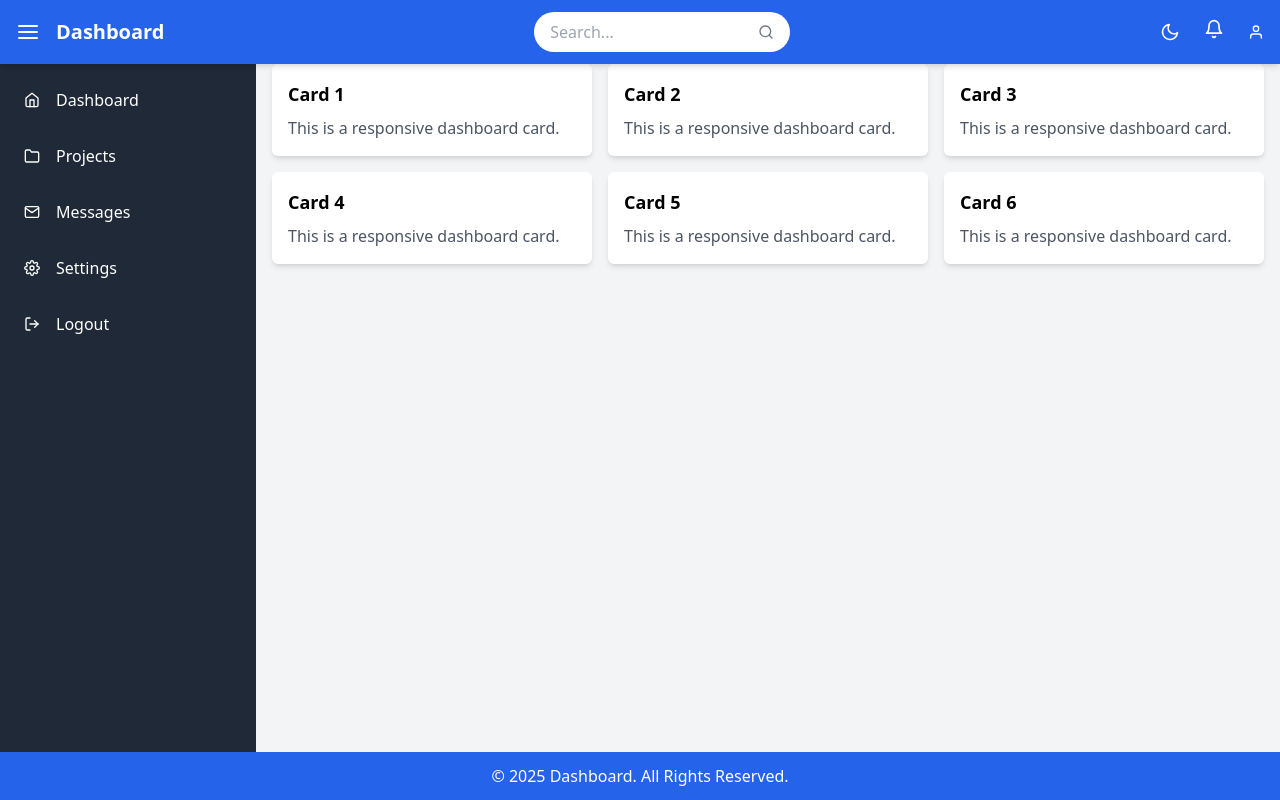
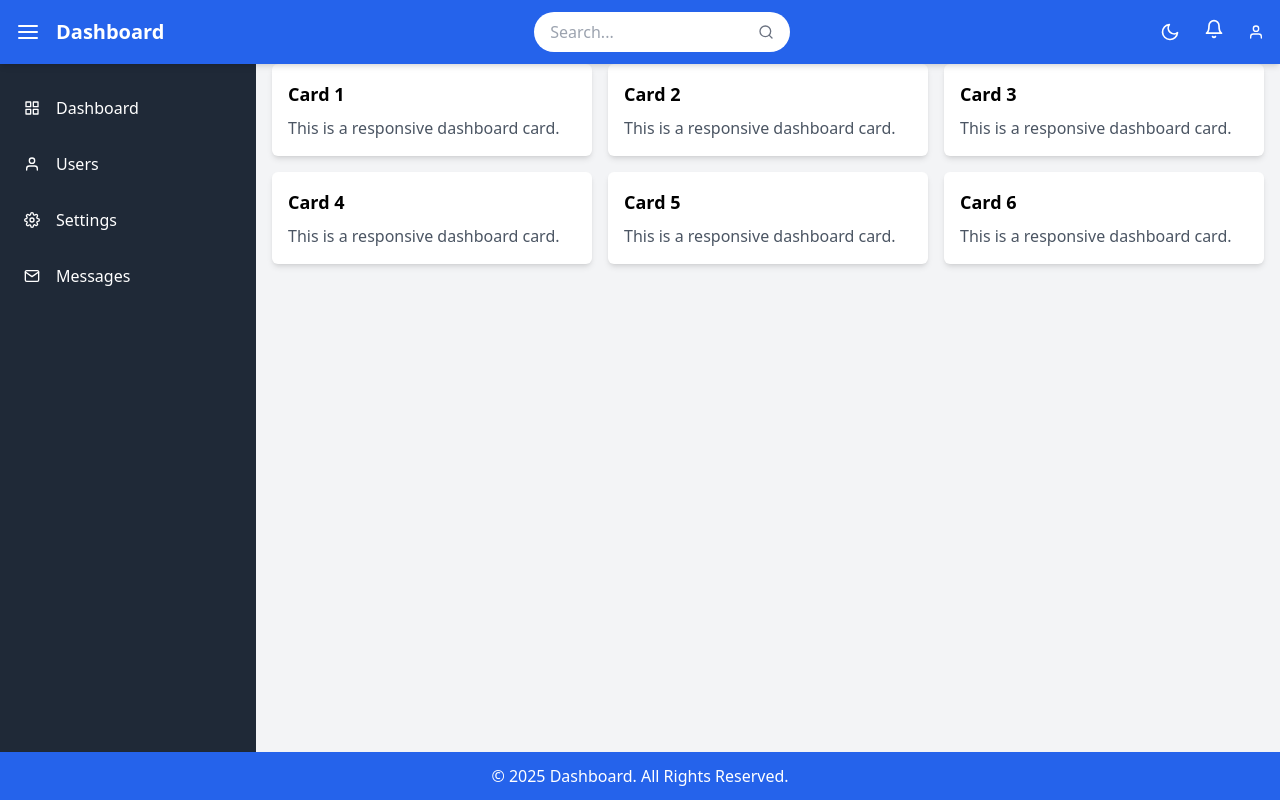
Before and after one commit to hr-pommala/sphuta-tms-freelancer-ui, a React (Vite) app: page / in a window 1280 px wide. Built offline with nearby package versions, Linux system fonts and the light colour scheme.

Commit message:
Dark mode and left side menu style updated.

```diff
--- a/src/fragments/Header.jsx
+++ b/src/fragments/Header.jsx
@@ -1,4 +1,4 @@
-import React, { useState, useEffect } from "react";
+import React, { useState } from "react";
 import {
   FiMenu,
   FiSearch,
@@ -10,22 +10,12 @@
   FiSettings,
 } from "react-icons/fi";
 
-const Header = ({ toggleSidebar }) => {
-  const [isDarkMode, setIsDarkMode] = useState(false);
+const Header = ({ toggleSidebar, isDarkMode, setIsDarkMode }) => {
   const [isNotificationsOpen, setIsNotificationsOpen] = useState(false);
   const [isProfileOpen, setIsProfileOpen] = useState(false);
 
-  // Apply dark mode class to <html> or <body>
-  useEffect(() => {
-    if (isDarkMode) {
-      document.documentElement.classList.add("dark");
-    } else {
-      document.documentElement.classList.remove("dark");
-    }
-  }, [isDarkMode]);
-
   return (
-    <header className="flex justify-between items-center px-4 py-3 bg-blue-600 text-white shadow-md fixed top-0 left-0 right-0 z-50 h-16 dark:bg-gray-900">
+    <header className="flex justify-between items-center px-4 py-3 bg-blue-600 dark:bg-gray-900 text-white shadow-md fixed top-0 left-0 right-0 z-50 h-16">
       {/* Left: Logo and Sidebar Toggle */}
       <div className="flex items-center space-x-4">
         <button className="text-2xl" onClick={toggleSidebar}>
@@ -58,12 +48,12 @@
         </button>
 
         {/* Notifications */}
-        <div className="relative">
-          <button
-            className="text-xl"
-            onClick={() => setIsNotificationsOpen(!isNotificationsOpen)}
-            title="Notifications"
-          >
+        <div
+          className="relative"
+          onMouseEnter={() => setIsNotificationsOpen(true)}
+          onMouseLeave={() => setIsNotificationsOpen(false)}
+        >
+          <button className="text-xl" title="Notifications">
             <FiBell />
           </button>
           {isNotificationsOpen && (
--- a/src/fragments/Layout.jsx
+++ b/src/fragments/Layout.jsx
@@ -6,30 +6,37 @@
 
 const Layout = () => {
   const [isSidebarOpen, setIsSidebarOpen] = useState(true);
+  const [isDarkMode, setIsDarkMode] = useState(false);
 
   const toggleSidebar = () => setIsSidebarOpen(!isSidebarOpen);
 
   return (
-    <div className="h-screen flex flex-col">
-      {/* Header */}
-      <Header toggleSidebar={toggleSidebar} />
+    <div
+      className={`h-screen flex ${isDarkMode ? "dark" : ""}`} // Apply dark mode class
+    >
+      {/* Sidebar */}
+      <Sidebar isSidebarOpen={isSidebarOpen} />
 
-      <div className="flex flex-1">
-        {/* Sidebar */}
-        <Sidebar isSidebarOpen={isSidebarOpen} />
+      <div className="flex flex-col flex-grow">
+        {/* Header */}
+        <Header
+          toggleSidebar={toggleSidebar}
+          isDarkMode={isDarkMode}
+          setIsDarkMode={setIsDarkMode}
+        />
 
         {/* Main Content */}
         <main
-          className={`flex-grow p-4 bg-gray-100 transition-all duration-300 ${
+          className={`flex-grow p-4 bg-gray-100 dark:bg-gray-800 dark:text-white transition-all duration-300 ${
             isSidebarOpen ? "ml-64" : "ml-16"
           } pt-16`}
         >
           <Outlet />
         </main>
+
+        {/* Footer */}
+        <Footer />
       </div>
-
-      {/* Footer */}
-      <Footer />
     </div>
   );
 };
--- a/src/fragments/Sidebar.jsx
+++ b/src/fragments/Sidebar.jsx
@@ -1,110 +1,69 @@
 import React, { useState } from "react";
 import { Link } from "react-router-dom";
-import {
-  FiHome,
-  FiUser,
-  FiSettings,
-  FiLogOut,
-  FiBarChart2,
-  FiFolder,
-  FiMail,
-} from "react-icons/fi";
+import { menuData } from "./MenuData";
 
 const Sidebar = ({ isSidebarOpen }) => {
-  const [activeMenu, setActiveMenu] = useState(null); // Tracks the active menu for hover/click
-  const [collapsedSubmenu, setCollapsedSubmenu] = useState(null); // Tracks the clicked submenu in collapsed mode
+  const [activeMenu, setActiveMenu] = useState(null);
+  const [searchQuery, setSearchQuery] = useState("");
 
-  const menus = [
-    {
-      name: "Dashboard",
-      icon: <FiHome />,
-      route: "/dashboard",
-      submenus: [
-        { name: "Overview", route: "/dashboard/overview" },
-        { name: "Analytics", route: "/dashboard/analytics" },
-        { name: "Reports", route: "/dashboard/reports" },
-      ],
-    },
-    {
-      name: "Projects",
-      icon: <FiFolder />,
-      route: "/projects",
-      submenus: [
-        { name: "Active", route: "/projects/active" },
-        { name: "Archived", route: "/projects/archived" },
-      ],
-    },
-    {
-      name: "Messages",
-      icon: <FiMail />,
-      route: "/messages",
-      submenus: [
-        { name: "Inbox", route: "/messages/inbox" },
-        { name: "Sent", route: "/messages/sent" },
-      ],
-    },
-    {
-      name: "Settings",
-      icon: <FiSettings />,
-      route: "/settings",
-      submenus: [
-        { name: "Profile", route: "/settings/profile" },
-        { name: "Account", route: "/settings/account" },
-      ],
-    },
-    {
-      name: "Logout",
-      icon: <FiLogOut />,
-      route: "/logout",
-      submenus: [],
-    },
-  ];
-
-  const handleMenuClick = (index) => {
-    if (!isSidebarOpen) {
-      setCollapsedSubmenu(collapsedSubmenu === index ? null : index); // Toggle submenu in collapsed mode
-    }
-  };
-
-  const handleMouseEnter = (index) => {
-    if (isSidebarOpen) {
-      setActiveMenu(index); // Show submenu on hover in expanded mode
-    }
-  };
-
-  const handleMouseLeave = () => {
-    if (isSidebarOpen) {
-      setActiveMenu(null); // Hide submenu when leaving the menu in expanded mode
-    }
-  };
+  const filteredMenus = menuData
+    .map((menu) => {
+      const filteredSubmenus = menu.submenus.filter((submenu) =>
+        submenu.name.toLowerCase().includes(searchQuery.toLowerCase())
+      );
+      if (
+        menu.name.toLowerCase().includes(searchQuery.toLowerCase()) ||
+        filteredSubmenus.length > 0
+      ) {
+        return { ...menu, submenus: filteredSubmenus };
+      }
+      return null;
+    })
+    .filter(Boolean);
 
   return (
     <aside
-      className={`bg-gray-800 text-white h-full fixed top-16 transition-all duration-300 ${
-        isSidebarOpen ? "w-64" : "w-16"
-      }`}
+      className={`bg-gray-800 dark:bg-gray-900 text-white h-screen fixed transition-all duration-300 ${
+          isSidebarOpen ? "w-64" : "w-16"
+        }`}
     >
-      <nav className="p-4 space-y-4">
-        {menus.map((menu, index) => (
+      {/* Search Bar */}
+      <div className={`p-4 ${isSidebarOpen ? "mt-0" : "mt-16"}`}>
+        {isSidebarOpen && (
+          <input
+            type="text"
+            placeholder="Search..."
+            className="w-full px-3 py-2 rounded bg-gray-700 text-white focus:outline-none focus:ring-2 focus:ring-blue-500"
+            value={searchQuery}
+            onChange={(e) => setSearchQuery(e.target.value)}
+          />
+        )}
+      </div>
+
+      {/* Navigation Menu */}
+      <nav
+        className={`p-4 space-y-4 ${
+          isSidebarOpen ? "mt-0" : "mt-16"
+        }`} /* Push menu items below the header */
+      >
+        {filteredMenus.map((menu, index) => (
           <div
             key={index}
             className="relative group"
-            onMouseEnter={() => handleMouseEnter(index)}
-            onMouseLeave={handleMouseLeave}
+            onMouseEnter={() => isSidebarOpen && setActiveMenu(index)}
+            onMouseLeave={() => isSidebarOpen && setActiveMenu(null)}
           >
-            {/* Main Menu Item */}
-            <div
+            <Link
+              to={menu.component.toLowerCase()}
               className={`flex items-center cursor-pointer p-2 rounded hover:bg-blue-500 transition ${
                 isSidebarOpen ? "justify-start space-x-4" : "justify-center"
               }`}
-              onClick={() => handleMenuClick(index)}
+              onClick={() => !isSidebarOpen && setActiveMenu(activeMenu === index ? null : index)}
             >
               {menu.icon}
               {isSidebarOpen && <span>{menu.name}</span>}
-            </div>
-
-            {/* Submenu */}
-            {(activeMenu === index || (!isSidebarOpen && collapsedSubmenu === index)) &&
+            </Link>
+            {(activeMenu === index || (!isSidebarOpen && activeMenu === index)) &&
               menu.submenus.length > 0 && (
                 <div
                   className={`absolute ${
@@ -114,7 +73,7 @@
                   {menu.submenus.map((submenu, i) => (
                     <Link
                       key={i}
-                      to={submenu.route}
+                      to={submenu.component.toLowerCase()}
                       className="block px-2 py-1 hover:bg-blue-500 rounded"
                     >
                       {submenu.name}
--- a/src/pages/Dashboard.jsx
+++ b/src/pages/Dashboard.jsx
@@ -6,7 +6,7 @@
       {[...Array(6)].map((_, i) => (
         <div
           key={i}
-          className="bg-white shadow-md rounded-md p-4 hover:shadow-lg transition"
+          className="bg-white dark:bg-gray-800 dark:text-white shadow-md rounded-md p-4 hover:shadow-lg transition"
         >
           <h3 className="font-bold text-lg mb-2">Card {i + 1}</h3>
           <p className="text-gray-600">This is a responsive dashboard card.</p>
```
